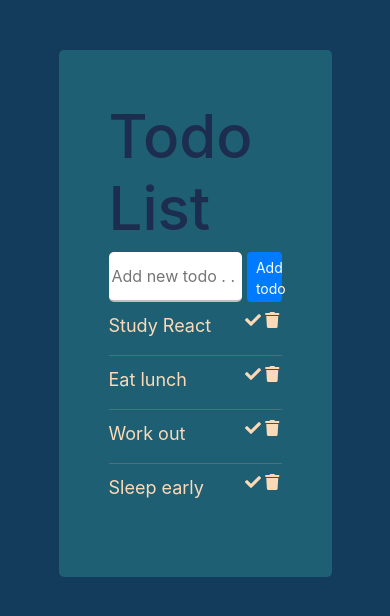
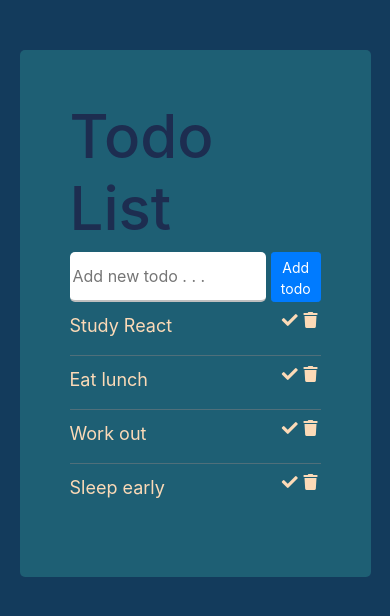
Before and after one commit to OmarHalawany/Todo, a React (Create React App) app: page / in a window 390 px wide. Shown: the top 616 px of the page. Built offline with nearby package versions, Linux system fonts and the light colour scheme.

Commit message:
a bit more responsive

```diff
--- a/src/css/App.css
+++ b/src/css/App.css
@@ -33,7 +33,7 @@ body {
 
 @media only screen and (max-width: 750px) {
   .main {
-    width: 70%;
+    width: 90%;
   }
 }
 /*# sourceMappingURL=App.css.map */
--- a/src/css/App.scss
+++ b/src/css/App.scss
@@ -26,6 +26,6 @@ body {
 
 @media only screen and (max-width: 750px) {
   .main {
-    width: 70%;
+    width: 90%;
   }
 }
```
